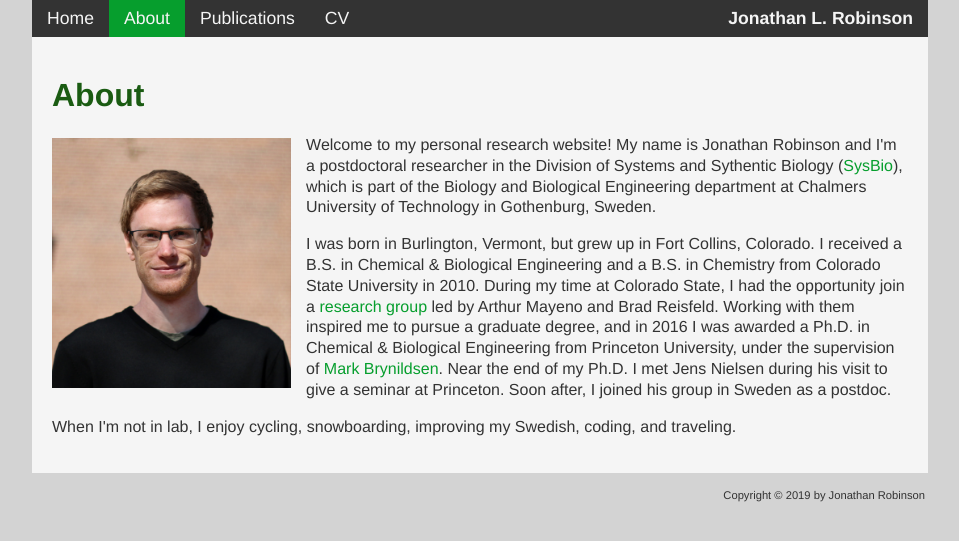
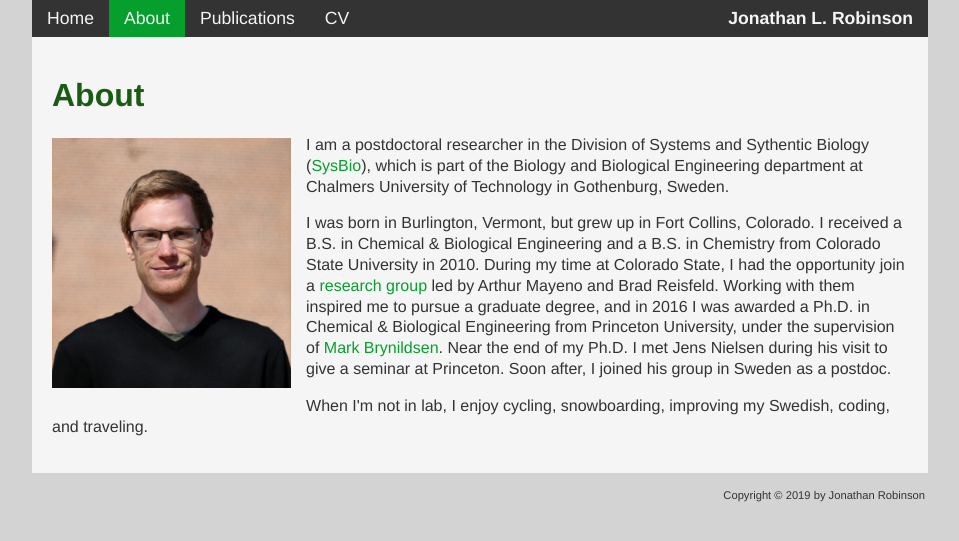
Before and after one commit to JonathanRob/JonathanRob.github.io, a Jekyll site: the page built from about.html, in a window 1280 px wide. Shown: the top 541 px of the page, without its empty margins (160-1119 px from the left). Built offline with Jekyll 4.4.1, drawn with Linux system fonts in a browser that asks for light colours.

Commit message:
doc: minor changes to About page text

```diff
--- a/about.html
+++ b/about.html
@@ -10,7 +10,7 @@
 	<div>
 		<img src="images/JonathanRobinson.JPG" style="float:left; height: 250px; padding-right: 15px; padding-top: 3px; padding-bottom: 15px">
 
-		<p>Welcome to my personal research website! My name is Jonathan Robinson and I'm a postdoctoral researcher in the Division of Systems and Sythentic Biology (<a href="https://www.sysbio.se/">SysBio</a>), which is part of the Biology and Biological Engineering department at Chalmers University of Technology in Gothenburg, Sweden.</p>
+		<p>I am a postdoctoral researcher in the Division of Systems and Sythentic Biology (<a href="https://www.sysbio.se/">SysBio</a>), which is part of the Biology and Biological Engineering department at Chalmers University of Technology in Gothenburg, Sweden.</p>
 
 		<p>I was born in Burlington, Vermont, but grew up in Fort Collins, Colorado. I received a B.S. in Chemical & Biological Engineering and a B.S. in Chemistry from Colorado State University in 2010. During my time at Colorado State, I had the opportunity join a <a href='http://qspt.colostate.edu/'>research group</a> led by Arthur Mayeno and Brad Reisfeld. Working with them inspired me to pursue a graduate degree, and in 2016 I was awarded a Ph.D. in Chemical & Biological Engineering from Princeton University, under the supervision of <a href="https://brynildsenlab.princeton.edu/">Mark Brynildsen</a>. Near the end of my Ph.D. I met Jens Nielsen during his visit to give a seminar at Princeton. Soon after, I joined his group in Sweden as a postdoc.</p>
 
```
